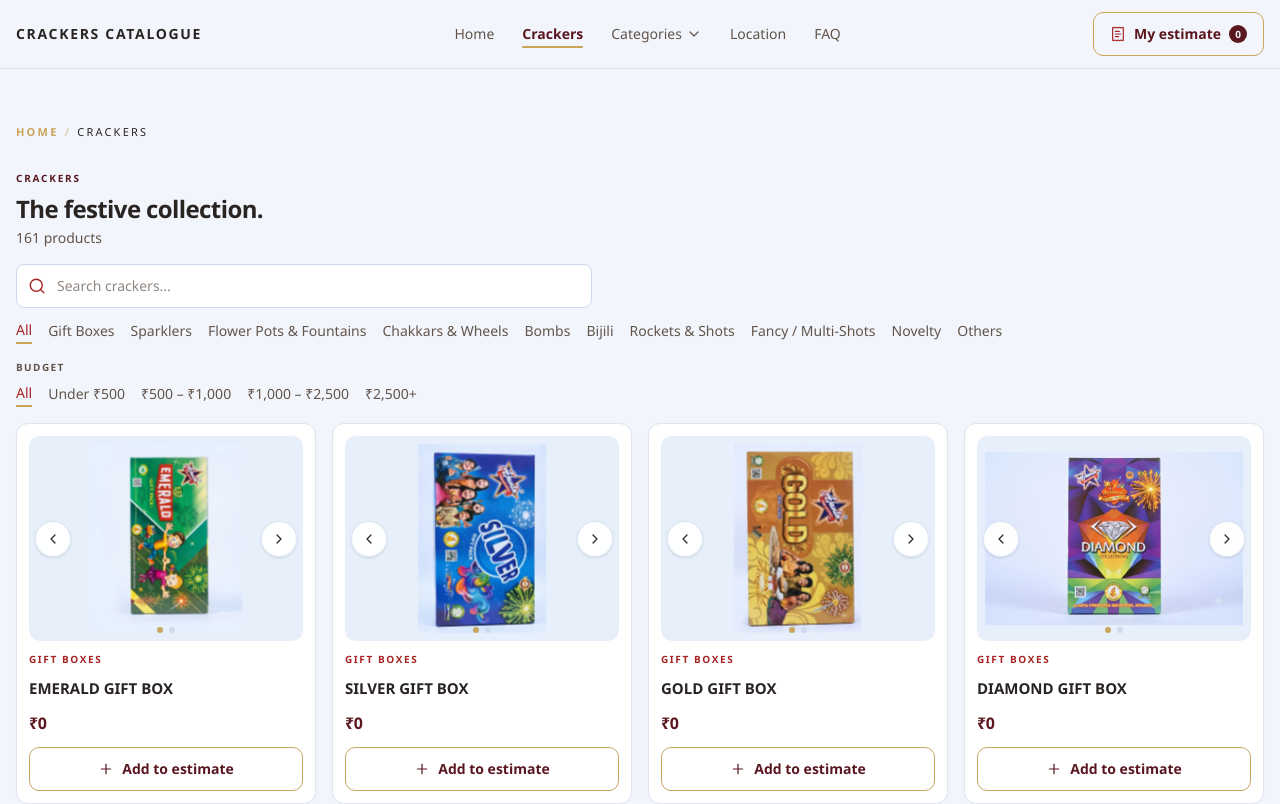
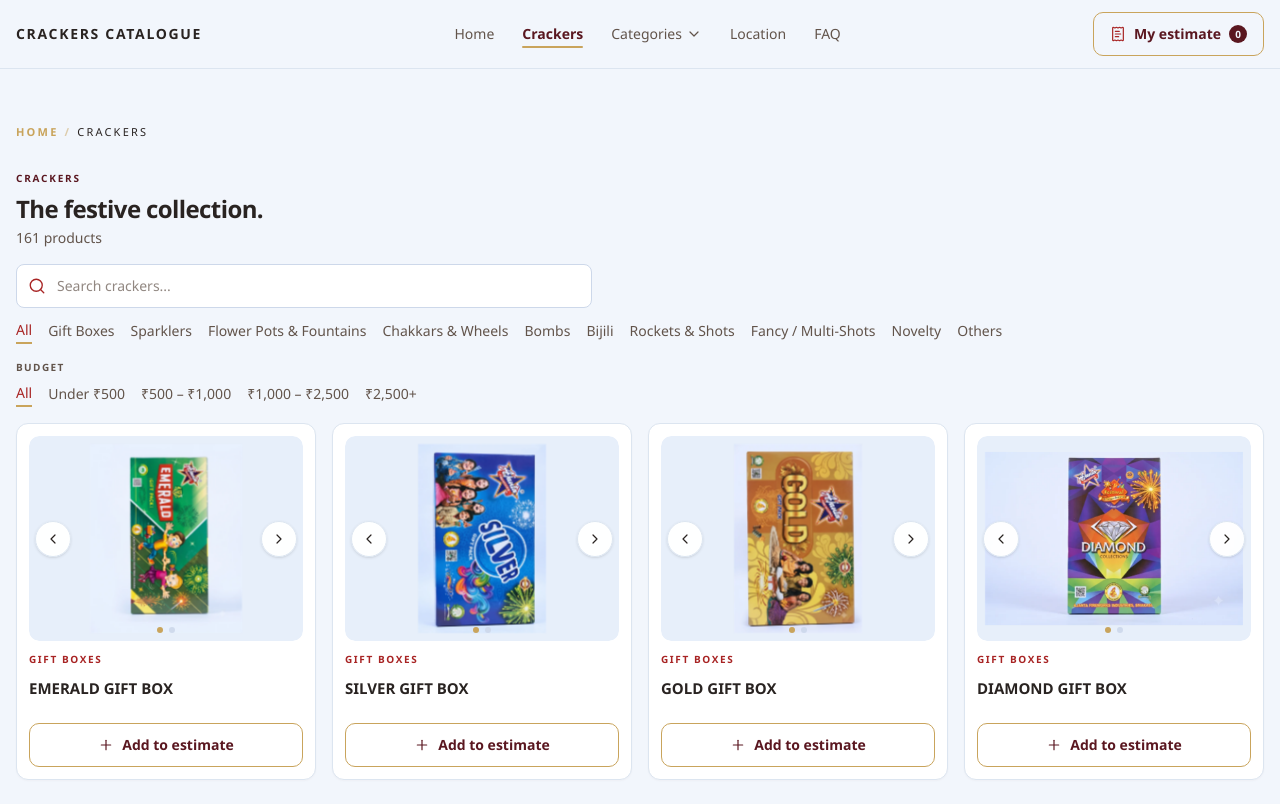
Before and after one commit to BangaruNaiduEarle/Diwali-stall, a React (Vite) app: page /crackers in a window 1280 px wide. Shown: the top 804 px of the page. Built offline with nearby package versions, Linux system fonts and the light colour scheme.

Commit message:
hiding prices in card
Commented out the price display section in ProductCard.

```diff
--- a/src/components/ProductCard.jsx
+++ b/src/components/ProductCard.jsx
@@ -60,11 +60,11 @@ export default function ProductCard({ product }) {
             </p>
           ) : null}
 
-          <div className="mt-1 flex min-w-0 flex-wrap items-baseline gap-x-1 gap-y-0.5 md:mt-2">
+          {/* <div className="mt-1 flex min-w-0 flex-wrap items-baseline gap-x-1 gap-y-0.5 md:mt-2">
             <span className="shrink-0 text-[15px] font-bold leading-none tracking-tight text-[var(--color-maroon)] md:text-base">
               {formatINR(product.price)}
             </span>
-          </div>
+          </div> */}
 
           {soldOut ? (
             <p className="mt-1 text-[10px] text-[var(--color-red)] md:mt-2 md:text-[11px]">Sold out</p>
```
